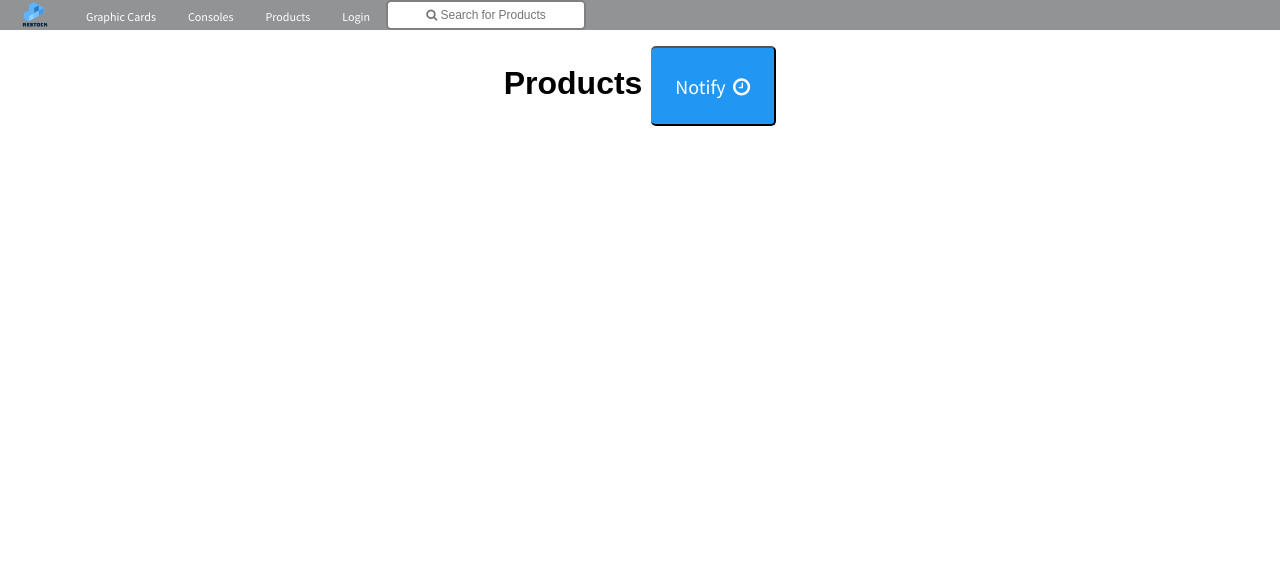
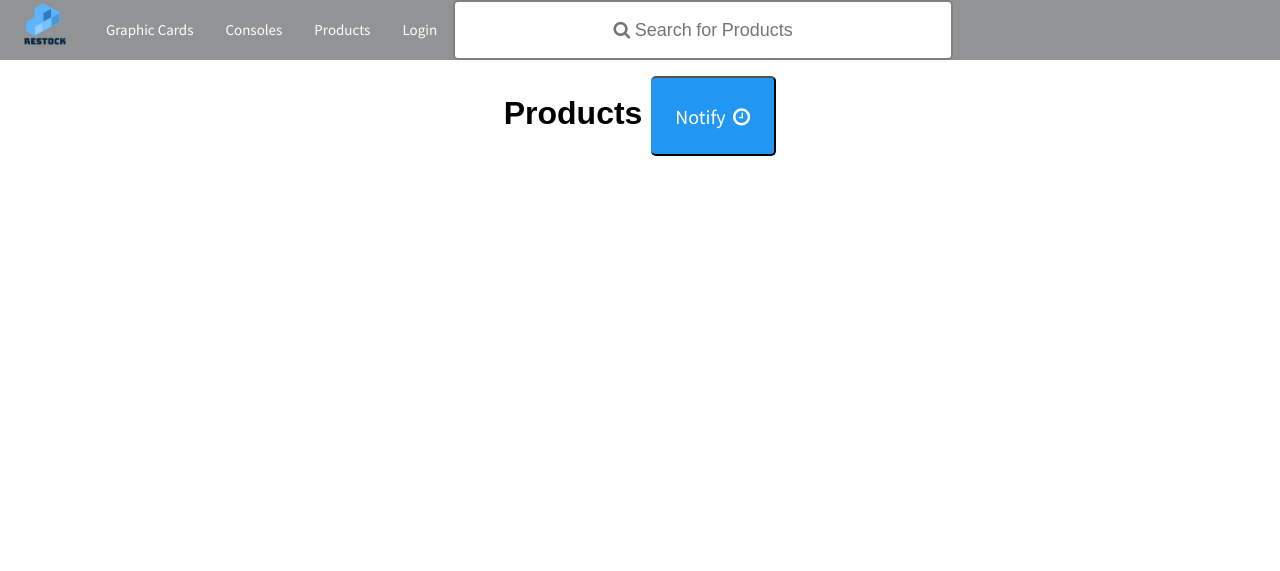
Before and after one commit to offetam/restock_checker, a Django app: page /home/ in a window 1280 px wide. Shown: the top 571 px of the page. Run offline with Django 3.2, Linux system fonts and the light colour scheme; data that the repository does not hold is empty.

Commit message:
adjusted header

```diff
--- a/pages/templates/about.html
+++ b/pages/templates/about.html
@@ -66,7 +66,7 @@
                 {% if request.session.email != '' %}
                     <p>{{request.session.email}}</p>
                 {% endif %}
-            </li>-->
+              </li>-->
             </ul>
         </nav>
         <div class="about">
--- a/pages/templates/base.html
+++ b/pages/templates/base.html
@@ -60,8 +60,7 @@
                             <input type="text" style = "font-family: FontAwesome, sans-serif;" class = "searchtext" name="product" placeholder="&#xf002 Search for Products">
                         </form>
                       </div>
-                </li>
-                <!--
+                </li><!--
                 <li>
                     {% if request.session.email != '' %}
                         <p>{{request.session.email}}</p>
--- a/static/css/mainpage.css
+++ b/static/css/mainpage.css
@@ -164,7 +164,7 @@ nav ul li p {
   color: rgb(255, 255, 255);
   text-decoration: none;
   font-size: 15px;
-  padding: 10px 32px;
+  padding: 8px 14px;
   display: block;
 }
 
@@ -331,15 +331,13 @@ footer {
 @media only screen and (max-width: 1800px) {
   nav {
     width: 100%;
-    height: 30px;
+    height: 60px;
     background-color: #919394;
   }
 
   nav img {
-    width: 30px;
-    padding: 2px;
+    width: 50px;
     z-index: -1;
-    height: 30px;
   }
 
   .nav-links {
@@ -350,7 +348,7 @@ footer {
   nav p {
     font-family: "Source Sans Pro", sans-serif;
     color: #fff;
-    font-size: 12px;
+    font-size: 15px;
     line-height: 55px;
     float: left;
     padding: 0px 20px;
@@ -369,15 +367,17 @@ footer {
   nav ul li a {
     color: rgb(255, 255, 255);
     text-decoration: none;
-    font-size: 12px;
-    padding: 9px 16px;
+    font-size: 15px;
+    padding: 20px 16px;
     display: block;
   }
+
+  /*email doesnt want to go to the header*/
   nav ul li p {
-    color: rgb(255, 255, 255);
+    color: rgb(175, 91, 91);
     text-decoration: none;
     font-size: 15px;
-    padding: 10px 32px;
+    padding: 1px 14px;
     display: block;
   }
 
@@ -413,12 +413,12 @@ footer {
 
   .search_form {
     margin: 0 auto;
-    width: 200px;
+    width: 500px;
     z-index: -1;
   }
 
   .search_form input[type="text"] {
-    height: 30px;
+    height: 60px;
     float: left;
     width: 100%;
     flex: 1;
@@ -426,7 +426,7 @@ footer {
     border: 2.5px solid gray;
     border-radius: 5px;
     text-align: center;
-    font-size: 12px;
+    font-size: 18px;
     padding: 5px;
     z-index: -1;
   }
```
